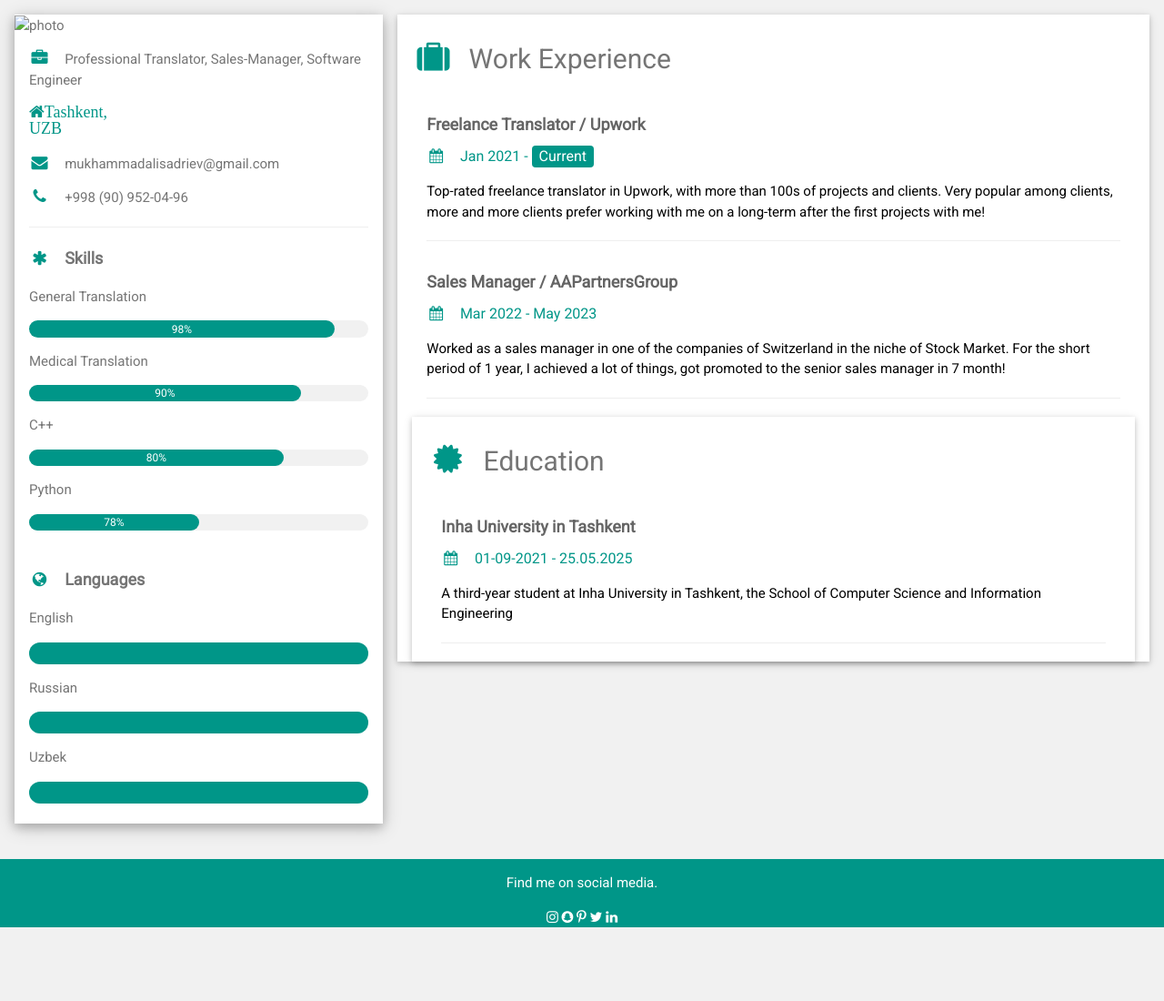
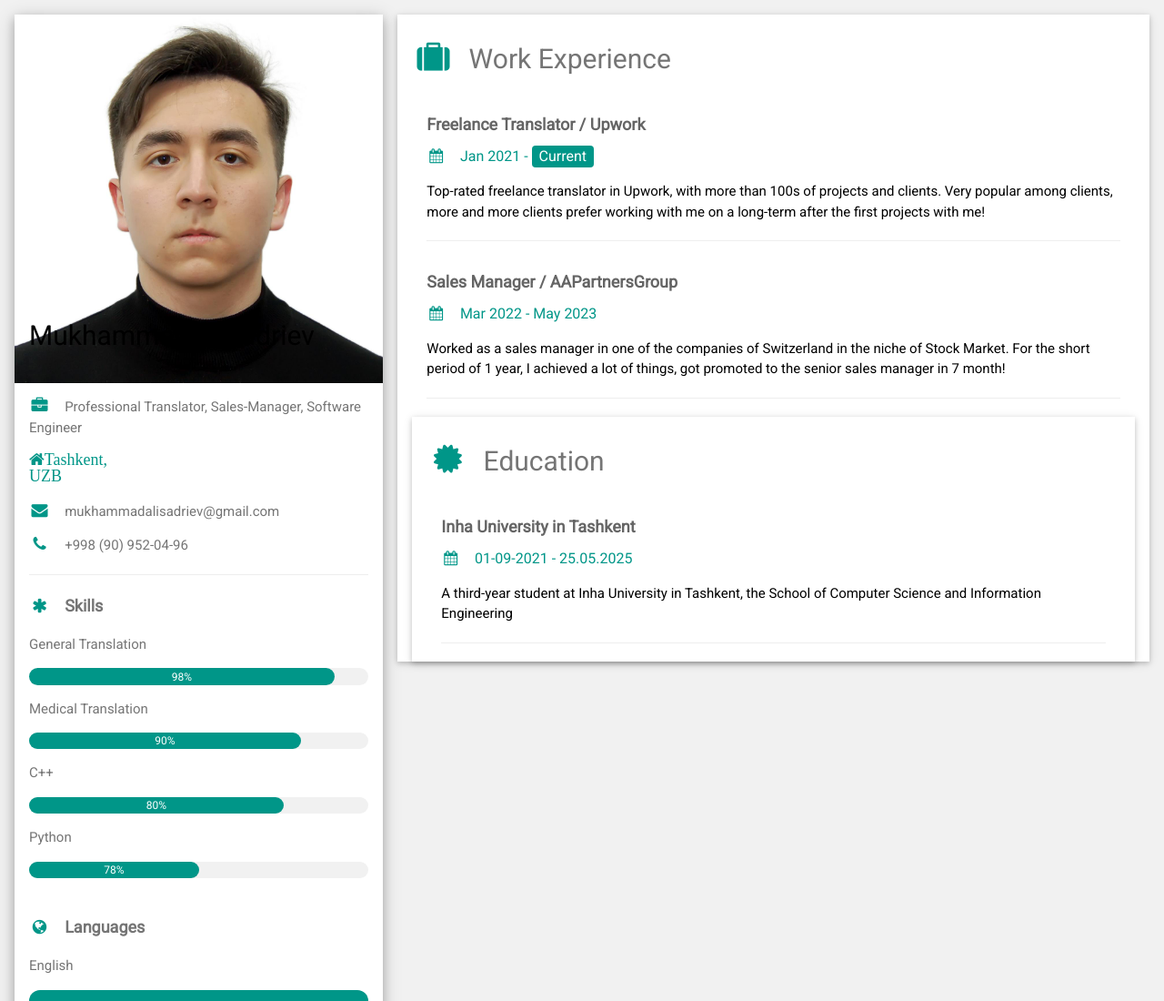
Before and after one commit to mukhammadalisadriev/myresume111.com, a plain HTML site: page index.html in a window 1280 px wide. Shown: the top 1100 px of the page at 91% size. Before the commit the page ends 1019 px from the top, so only its background shows below. Drawn offline with nearby package versions, Linux system fonts and the light colour scheme.

Commit message:
Update index.html

```diff
--- a/index.html
+++ b/index.html
@@ -25,7 +25,7 @@
 
       <div class="w3-white w3-text-grey w3-card-4">
         <div class="w3-display-container">
-          <img src="photo.jpg" alt= "photo" style="width:100%" alt="Photo">
+          <img src="./images/photo.jpg" style="width:100%" alt="Photo">
           <div class="w3-display-bottomleft w3-container w3-text-black">
             <h2><p>Mukhammadali Sadriev</p></h2>
           </div>
```
